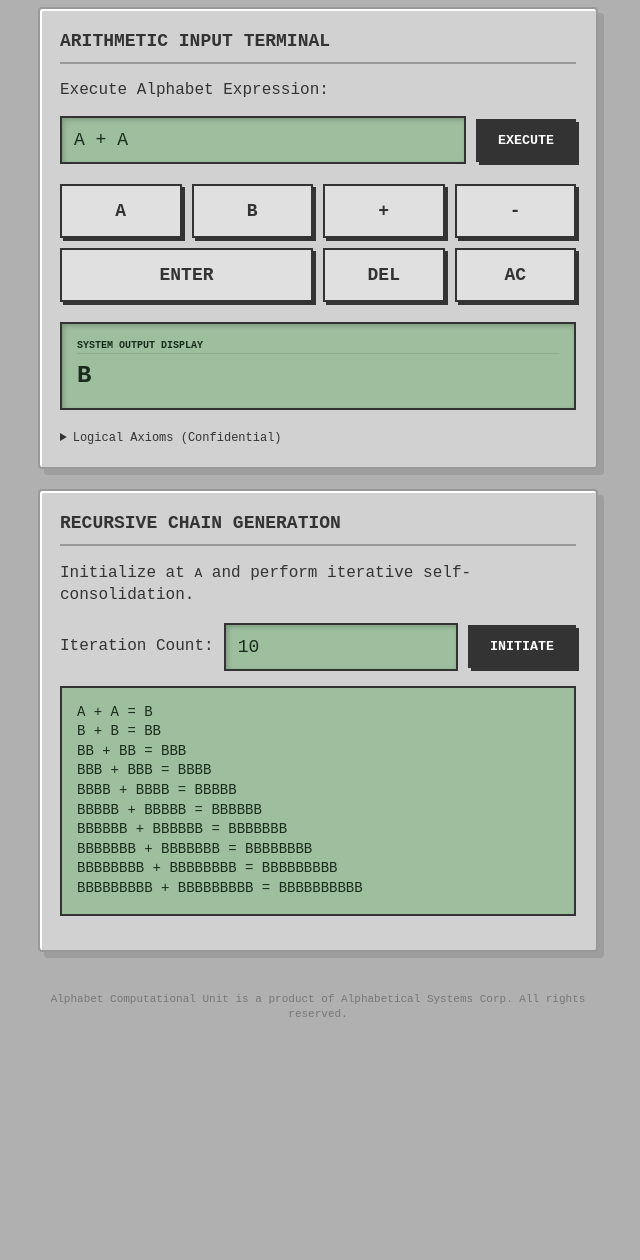
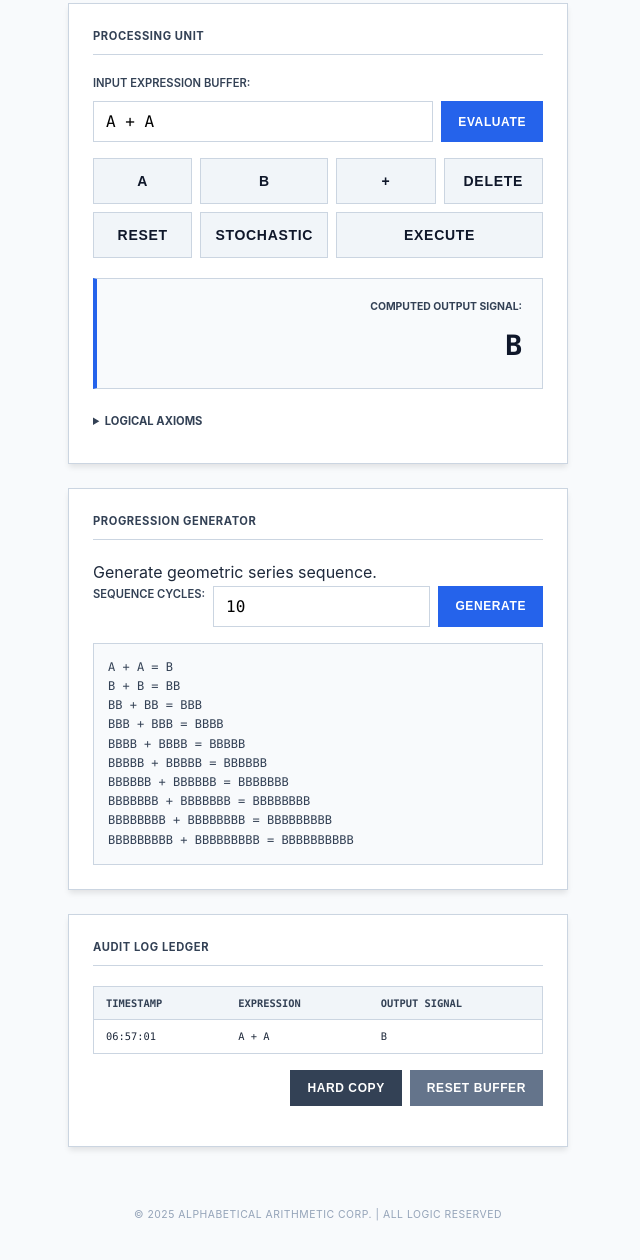
Before and after one commit to martin10101/funny-alphabet-calculator, a plain HTML site: page index.html in a window 1280 px wide. Shown: the part 132-1392 px from the top of the page, without its empty margins (322-962 px from the left). Before the commit the page ends 1205 px from the top, so only its background shows below. Drawn offline with Linux system fonts and the light colour scheme.

Commit message:
feat: implement serious business persona with audit logging and refined logic

```diff
--- a/app.js
+++ b/app.js
@@ -16,13 +16,11 @@ function valueToTokens(value) {
   if (value <= 0) return [];
   if (value === 1) return ['A'];
 
-  // Find if it's a power of 2
   const lg = Math.log2(value);
   if (Number.isInteger(lg) && lg > 0) {
     return ['B'.repeat(lg)];
   }
 
-  // Binary decomposition (highest to lowest)
   const result = [];
   let remaining = value;
   let power = Math.floor(Math.log2(remaining));
@@ -45,23 +43,22 @@ function valueToTokens(value) {
 function parseExpression(expr) {
   const raw = (expr || "").trim();
   if (!raw) {
-    return { ok: false, error: "CRITICAL: No input detected in buffer. Specify operation (e.g., BB + BB)." };
+    return { ok: false, error: "Error: Input buffer is empty. Please provide an expression." };
   }
 
-  // Split into tokens and operators
-  const parts = raw.split(/(\+|-)/).map(p => p.trim()).filter(p => p.length > 0);
+  // Only handle '+' now
+  const parts = raw.split(/(\+)/).map(p => p.trim()).filter(p => p.length > 0);
 
   if (parts.length < 3) {
-    return { ok: false, error: "LOGIC ERROR: Insufficient operands for consolidation. Two or more components required." };
+    return { ok: false, error: "Error: Incomplete expression. Operator and operand required." };
   }
 
-  // Validate values (parts at even indices: 0, 2, 4...)
   for (let i = 0; i < parts.length; i += 2) {
     const valStr = parts[i];
     const tokens = valStr.split(/\s+/);
     for (const t of tokens) {
       if (t !== 'A' && !/^B+$/i.test(t)) {
-        return { ok: false, error: `SYSTEM ALERT: Unauthorized character sequence detected: "${t}". Use valid components only (A, B+).` };
+        return { ok: false, error: `Error: Invalid token detected: \"${t}\". Only 'A' and 'B' variants are permitted.` };
       }
     }
   }
@@ -84,13 +81,11 @@ function compute(expr) {
     const val = tokenToValue(operand);
     if (op === '+') {
       totalValue += val;
-    } else if (op === '-') {
-      totalValue -= val;
     }
   }
 
   if (totalValue <= 0) {
-    return { ok: false, error: "ALGORITHM FAILURE: Calculation resulted in a null or negative logical state." };
+    return { ok: false, error: "Error: Computation resulted in a null or negative value." };
   }
 
   const resultTokens = valueToTokens(totalValue);
@@ -108,15 +103,15 @@ function renderResult(result) {
     return;
   }
 
-  out.textContent = "?";
+  out.textContent = "SIGNAL LOST";
   err.hidden = false;
-  err.textContent = result.error || "Something went wrong.";
+  err.textContent = result.error || "Error: Unknown system failure.";
 }
 
 function generateChain(lines) {
   const n = Math.max(1, Math.min(50, Number(lines) || 10));
   const parts = [];
-  let term = "A"; // Value is 1
+  let term = "A";
 
   for (let i = 0; i < n; i++) {
     const val = tokenToValue(term);
@@ -130,6 +125,38 @@ function generateChain(lines) {
   return parts.join("\n");
 }
 
+const LogManager = {
+  STORAGE_KEY: 'AAE_AUDIT_LOG',
+
+  getLog() {
+    try {
+      const data = localStorage.getItem(this.STORAGE_KEY);
+      return data ? JSON.parse(data) : [];
+    } catch (e) {
+      console.error("Critical: Failed to retrieve audit log from storage.", e);
+      return [];
+    }
+  },
+
+  addEntry(expression, result) {
+    const log = this.getLog();
+    const entry = {
+      id: Date.now(),
+      timestamp: new Date().toISOString(),
+      expression,
+      result
+    };
+    log.unshift(entry);
+    const trimmedLog = log.slice(0, 100);
+    localStorage.setItem(this.STORAGE_KEY, JSON.stringify(trimmedLog));
+    return entry;
+  },
+
+  clearLog() {
+    localStorage.removeItem(this.STORAGE_KEY);
+  }
+};
+
 function main() {
   const exprInput = document.getElementById("expr");
   const calcBtn = document.getElementById("calcBtn");
@@ -137,19 +164,43 @@ function main() {
   const stepsInput = document.getElementById("steps");
   const chainOutput = document.getElementById("chain");
   const keypad = document.querySelector(".keypad");
+  const auditEntries = document.getElementById("auditEntries");
+  const clearLogBtn = document.getElementById("clearLogBtn");
+  const printBtn = document.getElementById("printBtn");
+
+  function renderAuditLog() {
+    const log = LogManager.getLog();
+    auditEntries.innerHTML = log.map(entry => `
+      <tr>
+        <td>${entry.timestamp.split('T')[1].split('.')[0]}</td>
+        <td>${entry.expression}</td>
+        <td>${entry.result}</td>
+      </tr>
+    `).join('');
+  }
 
   function doCalc() {
-    renderResult(compute(exprInput.value));
+    const res = compute(exprInput.value);
+    renderResult(res);
+    if (res.ok) {
+      LogManager.addEntry(exprInput.value, res.result);
+      renderAuditLog();
+    }
   }
 
   function backspace() {
-    exprInput.value = exprInput.value.trimEnd().slice(0, -1);
+    let v = exprInput.value.trimEnd();
+    if (v.endsWith('+')) {
+      exprInput.value = v.slice(0, -1).trimEnd();
+    } else {
+      exprInput.value = v.slice(0, -1);
+    }
   }
 
   function insertKey(key) {
     if (key === "clear") {
       exprInput.value = "";
-      renderResult({ ok: false, error: "BUFFER PURGED: Please initialize new computation string." });
+      renderResult({ ok: false, error: "System Reset: Input buffer cleared." });
       return;
     }
     if (key === "bksp") {
@@ -160,20 +211,28 @@ function main() {
       doCalc();
       return;
     }
-    if (key === "+" || key === "-") {
+    if (key === "surprise") {
+      const options = ["A + A", "B + B", "BB + BB", "A + B + BB", "B + A + B", "AAAAA"];
+      exprInput.value = options[Math.floor(Math.random() * options.length)];
+      doCalc();
+      return;
+    }
+    if (key === "+") {
       const v = exprInput.value.trimEnd();
       if (!v) return;
-      if (v.endsWith('+') || v.endsWith('-')) return;
-      exprInput.value = v + " " + key + " ";
+      if (v.endsWith("+")) return;
+      exprInput.value = v + " + ";
       return;
     }
     if (key === "A" || key === "B") {
       const v = exprInput.value;
-      // If last char is a letter, maybe we want a space if it's a different letter?
-      // The user manual says B A = 3.
-      // For now, let's just append. User can add spaces if they want,
-      // but usually calculators append to the current operand.
-      exprInput.value += key;
+      const lastChar = v.trim().slice(-1).toUpperCase();
+
+      if (key === "A" && lastChar === "A") {
+        exprInput.value = v.trimEnd() + " " + key;
+      } else {
+        exprInput.value += key;
+      }
       return;
     }
   }
@@ -195,8 +254,18 @@ function main() {
     chainOutput.textContent = generateChain(stepsInput.value);
   });
 
-  // Initial calculation
+  clearLogBtn.addEventListener("click", () => {
+    LogManager.clearLog();
+    renderAuditLog();
+  });
+
+  printBtn.addEventListener("click", () => {
+    window.print();
+  });
+
+  // Initial setup
   doCalc();
+  renderAuditLog();
   chainOutput.textContent = generateChain(stepsInput.value);
 }
 
--- a/conductor/setup_state.json
+++ b/conductor/setup_state.json
@@ -1 +1 @@
-{"last_successful_step": "3.3_initial_track_generated"}
+{"last_successful_step": "track_refine_logic_ui_polished_serious"}
--- a/index.html
+++ b/index.html
@@ -3,59 +3,81 @@
 <head>
   <meta charset="utf-8" />
   <meta name="viewport" content="width=device-width, initial-scale=1" />
-  <title>Funny Alphabet Calculator</title>
+  <title>Alphabetical Arithmetic Engine</title>
   <link rel="stylesheet" href="style.css" />
 </head>
 <body>
   <main class="container">
-    <h1>Alphabet Computational Unit</h1>
-    <p class="subtitle">Official Scientific Alphabet Arithmetic Interface v1.0.4</p>
+    <h1>AAE-1 Arithmetic Engine</h1>
+    <p class="subtitle">Standardized Alphabetical Computation System</p>
 
     <section class="card">
-      <h2>Arithmetic Input Terminal</h2>
-      <label for="expr">Execute Alphabet Expression:</label>
+      <h2>Processing Unit</h2>
+      <label for="expr">Input Expression Buffer:</label>
       <div class="row">
         <input id="expr" type="text" inputmode="text" autocomplete="off" spellcheck="false" value="A + A" />
-        <button id="calcBtn" type="button">Execute</button>
+        <button id="calcBtn" type="button">EVALUATE</button>
       </div>
-      <div class="keypad" aria-label="Tactile Keypad">
+      <div class="keypad" aria-label="Input Control Panel">
         <button class="key" type="button" data-key="A">A</button>
         <button class="key" type="button" data-key="B">B</button>
         <button class="key" type="button" data-key="+">+</button>
-        <button class="key" type="button" data-key="-">-</button>
-        <button class="key keyWide" type="button" data-key="=">Enter</button>
-        <button class="key" type="button" data-key="bksp">Del</button>
-        <button class="key" type="button" data-key="clear">AC</button>
+        <button class="key" type="button" data-key="bksp">DELETE</button>
+        <button class="key" type="button" data-key="clear">RESET</button>
+        <button class="key" type="button" data-key="surprise">STOCHASTIC</button>
+        <button class="key keyWide" type="button" data-key="=">EXECUTE</button>
       </div>
       <div class="result">
-        <div class="resultLabel">System Output Display</div>
+        <div class="resultLabel">Computed Output Signal:</div>
         <output id="result" class="resultValue">B</output>
       </div>
       <p id="error" class="error" hidden></p>
       <details class="rules">
-        <summary>Logical Axioms (Confidential)</summary>
+        <summary>Logical Axioms</summary>
         <ul>
-          <li><code>A + A = B</code> (Primary Consolidation)</li>
-          <li><code>B + B = BB</code> (Secondary Tier Expansion)</li>
-          <li><code>BB + BB = BBB</code> (Tertiary Logic Progression)</li>
-          <li>Axiom: For any string of <code>B</code>s, if identical, increment string length by 1.</li>
+          <li>Axiom 1: <code>A + A = B</code></li>
+          <li>Axiom 2: <code>B + B = BB</code></li>
+          <li>Axiom 3: <code>BB + BB = BBB</code></li>
+          <li>Note: System operates on binary-weighted tokenization.</li>
         </ul>
       </details>
     </section>
 
     <section class="card">
-      <h2>Recursive Chain Generation</h2>
-      <p class="hint">Initialize at <code>A</code> and perform iterative self-consolidation.</p>
+      <h2>Progression Generator</h2>
+      <p class="hint">Generate geometric series sequence.</p>
       <div class="row">
-        <label for="steps">Iteration Count:</label>
+        <label for="steps">Sequence Cycles:</label>
         <input id="steps" type="number" min="1" max="50" value="10" />
-        <button id="chainBtn" type="button">Initiate</button>
+        <button id="chainBtn" type="button">GENERATE</button>
       </div>
-      <pre id="chain" class="chain" aria-label="Chain stream output"></pre>
+      <pre id="chain" class="chain" aria-label="Sequence output buffer"></pre>
+    </section>
+
+    <section class="card">
+      <h2>Audit Log Ledger</h2>
+      <div id="auditLogContainer" class="audit-log">
+        <table class="audit-table">
+          <thead>
+            <tr>
+              <th>Timestamp</th>
+              <th>Expression</th>
+              <th>Output Signal</th>
+            </tr>
+          </thead>
+          <tbody id="auditEntries">
+            <!-- Entries injected via system controller -->
+          </tbody>
+        </table>
+      </div>
+      <div class="row" style="margin-top: 16px; justify-content: flex-end;">
+        <button id="printBtn" type="button" style="background: var(--secondary-color); border-color: var(--secondary-color);">HARD COPY</button>
+        <button id="clearLogBtn" type="button" style="background: #64748b; border-color: #64748b;">RESET BUFFER</button>
+      </div>
     </section>
 
     <footer class="footer">
-      <p>Alphabet Computational Unit is a product of Alphabetical Systems Corp. All rights reserved.</p>
+      <p>&copy; 2025 ALPHABETICAL ARITHMETIC CORP. | ALL LOGIC RESERVED</p>
     </footer>
   </main>
 
--- a/style.css
+++ b/style.css
@@ -1,169 +1,271 @@
-/* Professional Office Gray Stylesheet */
+/* Alphabetical Arithmetic Engine - Serious Business Styles */
 
-*{box-sizing:border-box}
-html,body{height:100%}
-body{
-  margin:0;
-  font-family: 'Courier New', Courier, monospace;
-  line-height:1.4;
-  background:#b0b0b0; /* Office Gray base */
-  color:#333;
+:root {
+  --bg-color: #f8fafc;
+  --text-color: #1e293b;
+  --primary-color: #0f172a;
+  --secondary-color: #334155;
+  --border-color: #cbd5e1;
+  --accent-color: #2563eb;
+  --error-bg: #fee2e2;
+  --error-text: #991b1b;
+  --card-bg: #ffffff;
+  --mono-font: 'JetBrains Mono', 'SF Mono', 'Fira Code', 'Menlo', monospace;
 }
 
-.container{
-  max-width:600px;
-  margin:0 auto;
-  padding:40px 20px;
+* {
+  box-sizing: border-box;
+  margin: 0;
+  padding: 0;
 }
 
-h1{
-  margin:0 0 10px;
-  font-size:28px;
-  text-transform: uppercase;
-  letter-spacing: 2px;
-  text-align: center;
+body {
+  font-family: -apple-system, BlinkMacSystemFont, "Segoe UI", Roboto, Helvetica, Arial, sans-serif;
+  background-color: var(--bg-color);
+  color: var(--text-color);
+  line-height: 1.6;
+  display: flex;
+  justify-content: center;
+  min-height: 100vh;
+  padding: 40px 20px;
 }
 
-.subtitle{
-  margin:0 0 30px;
-  color:#555;
-  font-size: 14px;
-  text-align: center;
+.container {
+  max-width: 500px;
+  width: 100%;
 }
 
-.card{
-  background:#d1d1d1; /* Office Gray */
-  border:2px solid #999;
-  border-radius:4px;
-  padding:20px;
-  margin:20px 0;
-  box-shadow:
-    6px 6px 0px rgba(0,0,0,0.1),
-    inset 2px 2px 0px #fff;
+h1 {
+  font-size: 1.25rem;
+  font-weight: 800;
+  text-align: center;
+  color: var(--primary-color);
+  text-transform: uppercase;
+  letter-spacing: 0.1em;
+  margin-bottom: 0.25rem;
 }
 
-h2{
-  font-size: 18px;
-  margin-top: 0;
-  border-bottom: 2px solid #999;
-  padding-bottom: 8px;
+.subtitle {
+  font-size: 0.75rem;
+  color: var(--secondary-color);
+  text-align: center;
+  margin-bottom: 2.5rem;
+  font-weight: 600;
+  text-transform: uppercase;
+  letter-spacing: 0.05em;
+}
+
+.card {
+  background: var(--card-bg);
+  border: 1px solid var(--border-color);
+  padding: 24px;
+  margin-bottom: 24px;
+  box-shadow: 0 4px 6px -1px rgb(0 0 0 / 0.1);
+}
+
+h2 {
+  font-size: 0.7rem;
+  font-weight: 700;
+  text-transform: uppercase;
+  color: var(--secondary-color);
+  margin-bottom: 1.25rem;
+  letter-spacing: 0.05em;
+  border-bottom: 1px solid var(--border-color);
+  padding-bottom: 0.5rem;
+}
+
+label {
+  font-size: 0.7rem;
+  font-weight: 600;
+  color: var(--secondary-color);
+  display: block;
+  margin-bottom: 0.5rem;
   text-transform: uppercase;
 }
 
-.row{
-  display:flex;
-  gap:10px;
-  align-items:center;
-  margin-top:15px;
-  flex-wrap:wrap;
+.row {
+  display: flex;
+  gap: 8px;
+  margin-bottom: 16px;
 }
 
-input[type=text], input[type=number]{
-  flex:1;
-  padding:12px;
-  border:2px solid #333;
-  background:#9dbf9e; /* LCD Green */
-  color:#1a2b1b;
-  font-size:18px;
-  font-family: 'Courier New', Courier, monospace;
-  box-shadow: inset 2px 2px 5px rgba(0,0,0,0.2);
+input[type=text], input[type=number] {
+  flex: 1;
+  padding: 10px 12px;
+  border: 1px solid var(--border-color);
+  font-family: var(--mono-font);
+  font-size: 1rem;
+  outline: none;
+  border-radius: 0;
 }
 
-button{
-  padding:12px 20px;
-  border:2px solid #333;
-  background:#e0e0e0;
-  color:#333;
-  font-weight:700;
-  cursor:pointer;
-  font-family: 'Courier New', Courier, monospace;
-  box-shadow: 3px 3px 0px #333;
-  transition: all 0.1s;
-  text-transform: uppercase;
+input[type=text]:focus {
+  border-color: var(--accent-color);
 }
 
-button:active{
-  box-shadow: 0px 0px 0px #333;
-  transform: translate(3px, 3px);
+button {
+  padding: 10px 16px;
+  font-size: 0.75rem;
+  font-weight: 700;
+  cursor: pointer;
+  border: 1px solid var(--primary-color);
+  background: var(--primary-color);
+  color: white;
+  text-transform: uppercase;
+  letter-spacing: 0.05em;
+  transition: background 0.15s ease;
+  border-radius: 0;
 }
 
-button#calcBtn, button#chainBtn{
-  background: #333;
-  color: #fff;
+button:hover {
+  background: var(--secondary-color);
 }
 
-.result{
-  margin-top:20px;
-  padding:15px;
-  background:#9dbf9e; /* LCD Green */
-  border:2px solid #333;
-  box-shadow: inset 2px 2px 5px rgba(0,0,0,0.2);
-  min-height: 80px;
-  display: flex;
-  flex-direction: column;
-  justify-content: center;
+button:active {
+  background: #000;
 }
 
-.resultLabel{
-  font-size:10px;
-  font-weight: bold;
-  text-transform: uppercase;
-  color:#1a2b1b;
-  margin-bottom: 5px;
-  border-bottom: 1px solid rgba(0,0,0,0.1);
+button#calcBtn, button#chainBtn {
+  background: var(--accent-color);
+  border-color: var(--accent-color);
 }
 
-.resultValue{
-  display:block;
-  font-size:24px;
-  color:#1a2b1b;
-  word-break:break-all;
-  font-weight: bold;
+button#calcBtn:hover, button#chainBtn:hover {
+  background: #1d4ed8;
 }
 
-.error{
-  margin-top:10px;
-  color:#a00;
-  font-weight: bold;
-  font-size: 13px;
+.keypad {
+  display: grid;
+  grid-template-columns: repeat(4, 1fr);
+  gap: 8px;
+  margin-bottom: 20px;
 }
 
-.rules{
-  margin-top:20px;
-  font-size: 12px;
+.key {
+  background: #f1f5f9;
+  color: var(--primary-color);
+  border-color: var(--border-color);
+  padding: 14px;
+  font-size: 0.875rem;
 }
 
-.chain{
-  margin-top:15px;
-  background:#9dbf9e;
-  border:2px solid #333;
-  padding:15px;
-  min-height:150px;
-  white-space:pre-wrap;
-  word-break:break-word;
-  color: #1a2b1b;
-  font-size: 14px;
+.key:hover {
+  background: #e2e8f0;
 }
 
-.footer{
-  margin-top:40px;
-  color:#777;
-  font-size:11px;
-  text-align: center;
+.keyWide {
+  grid-column: span 2;
 }
 
-.keypad{
-  display:grid;
-  grid-template-columns:repeat(4, 1fr);
-  gap:10px;
-  margin-top:20px;
+.result {
+  margin-top: 16px;
+  padding: 20px;
+  background: #f8fafc;
+  border: 1px solid var(--border-color);
+  text-align: right;
+  border-left: 4px solid var(--accent-color);
 }
 
-.key{
-  padding:15px;
-  font-size: 18px;
+.resultLabel {
+  font-size: 0.65rem;
+  font-weight: 700;
+  color: var(--secondary-color);
+  text-transform: uppercase;
+  margin-bottom: 8px;
 }
 
-.keyWide{
-  grid-column:span 2;
+.resultValue {
+  display: block;
+  font-family: var(--mono-font);
+  font-size: 1.75rem;
+  font-weight: 700;
+  color: var(--primary-color);
+  word-break: break-all;
 }
+
+.error {
+  margin-top: 12px;
+  padding: 10px 14px;
+  background: var(--error-bg);
+  color: var(--error-text);
+  font-size: 0.7rem;
+  font-weight: 600;
+  border: 1px solid #fecaca;
+  text-align: left;
+}
+
+.rules {
+  margin-top: 24px;
+  font-size: 0.7rem;
+  color: var(--secondary-color);
+}
+
+.rules summary {
+  cursor: pointer;
+  font-weight: 700;
+  text-transform: uppercase;
+  margin-bottom: 8px;
+  outline: none;
+}
+
+.rules ul {
+  padding-left: 1.25rem;
+  margin-top: 0.5rem;
+}
+
+.chain {
+  background: #f8fafc;
+  border: 1px solid var(--border-color);
+  padding: 14px;
+  font-family: var(--mono-font);
+  font-size: 0.75rem;
+  white-space: pre-wrap;
+  color: var(--secondary-color);
+  max-height: 300px;
+  overflow-y: auto;
+}
+
+.audit-log {
+  max-height: 250px;
+  overflow-y: auto;
+  border: 1px solid var(--border-color);
+  background: #fff;
+}
+
+.audit-table {
+  width: 100%;
+  border-collapse: collapse;
+  font-family: var(--mono-font);
+  font-size: 0.65rem;
+}
+
+.audit-table th {
+  position: sticky;
+  top: 0;
+  background: #f1f5f9;
+  text-align: left;
+  padding: 8px 12px;
+  border-bottom: 1px solid var(--border-color);
+  color: var(--secondary-color);
+  text-transform: uppercase;
+  z-index: 1;
+}
+
+.audit-table td {
+  padding: 8px 12px;
+  border-bottom: 1px solid #f1f5f9;
+  color: var(--text-color);
+}
+
+.audit-table tr:last-child td {
+  border-bottom: none;
+}
+
+.footer {
+  margin-top: 60px;
+  text-align: center;
+  font-size: 0.65rem;
+  color: #94a3b8;
+  text-transform: uppercase;
+  letter-spacing: 0.05em;
+}
```
Also changed, not shown: logic.test.js (+4 -17 lines), 2 other files.
